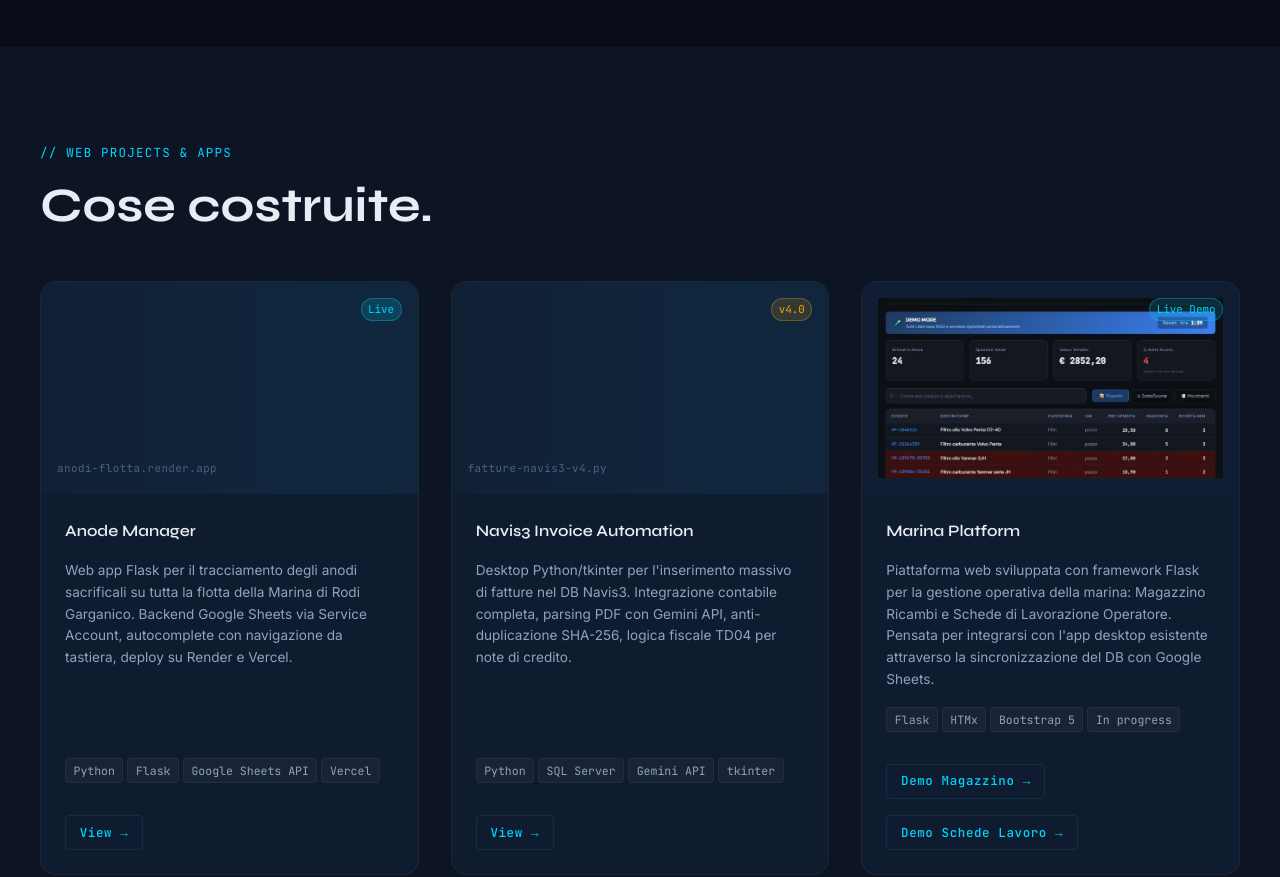
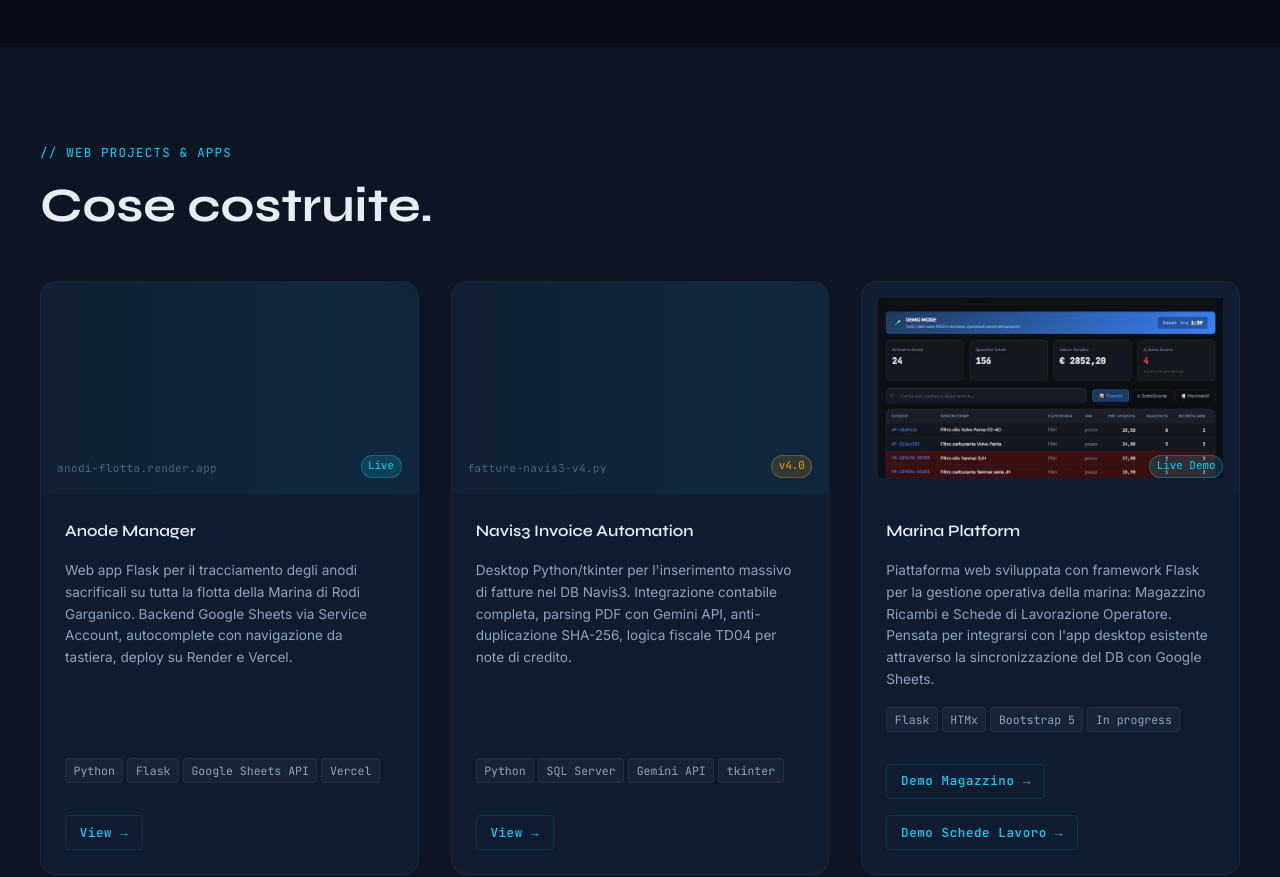
Before and after one commit to ComesLab/ComesLab.github.io, a plain HTML site: page index.html in a window 1280 px wide. Shown: the part 2512-3389 px from the top of the page. Drawn offline with nearby package versions, Linux system fonts and the light colour scheme.

Commit message:
posizione Live demo

```diff
--- a/style.css
+++ b/style.css
@@ -904,7 +904,7 @@ button { cursor: pointer; font-family: inherit; }
 }
 .card--project__badge {
   position: absolute;
-  top: var(--sp-2);
+  bottom: var(--sp-2);
   right: var(--sp-2);
   padding: 0.15em 0.6em;
   background: rgba(0, 212, 255, 0.15);
```
